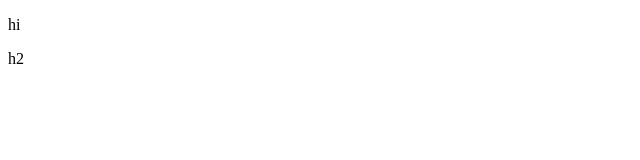
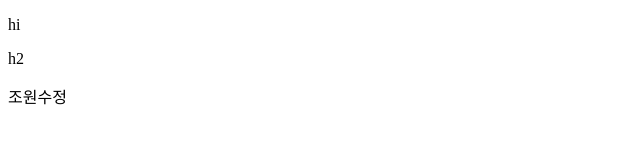
Before and after one commit to gkaehdud98/git-test, a plain HTML site: page index.html in a window 1280 px wide. Shown: the full height of the page, 0-640 px from the left. Drawn offline with Linux system fonts and the light colour scheme.

Commit message:
충돌용1

```diff
--- a/index.html
+++ b/index.html
@@ -7,6 +7,7 @@
     <div>
         <p>hi</p>
         <p>h2</p>
+        조원수정
     </div>
 </body>
 </html>
```
